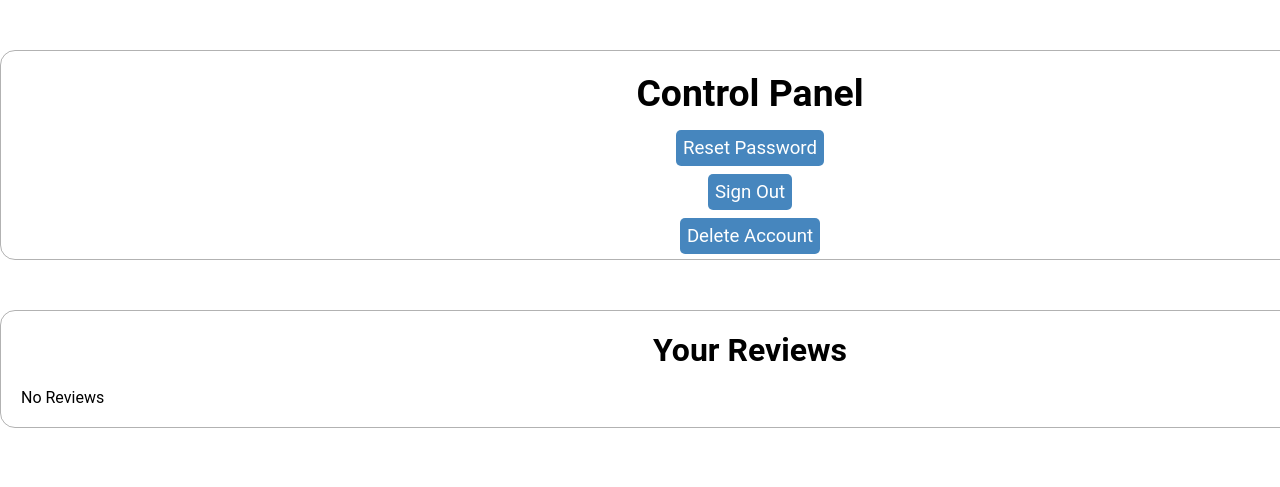
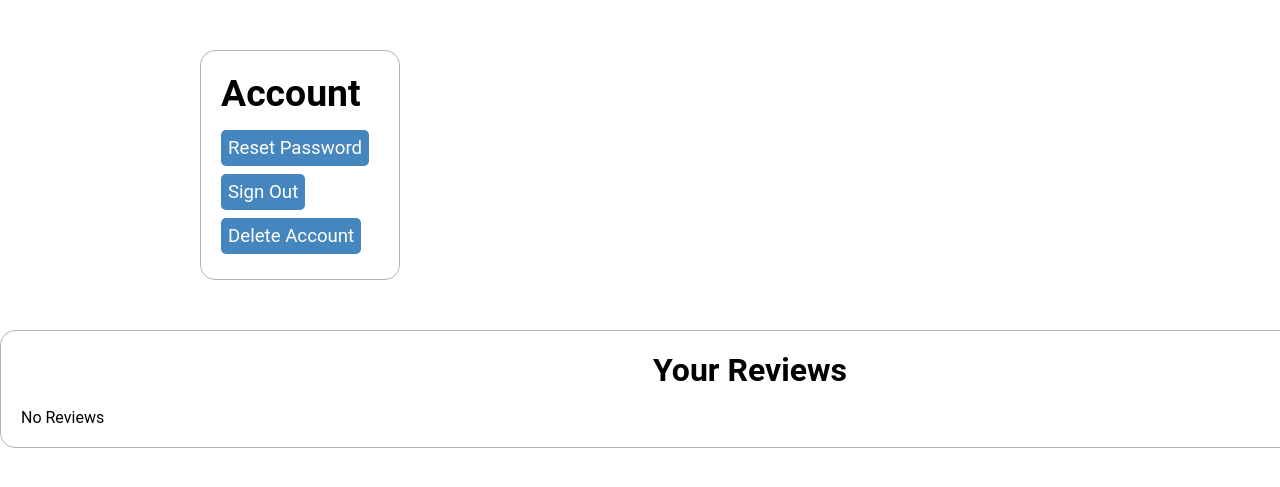
Before and after one commit to J-Hassel/FlightTrackinator3000, a PHP site: page /account.php in a window 1280 px wide; the page is wider, and only the part inside the window is pictured. Shown: the part 80-567 px from the top of that part. Run offline with PHP 8.4, Linux system fonts and the light colour scheme; a user stored in the database is signed in; data comes from the database, SQL or seed files in the repository; some libraries are stand-ins or nearby versions.

Commit message:
more styling

```diff
--- a/website/account.php
+++ b/website/account.php
@@ -62,14 +62,13 @@ function printReview($username) {
             .controls
             {
                 border: 1px solid rgba(0,0,0,.3);
-                width: 1500px;
-                height: 210px;
-                margin: 0 auto;
+                width: 200px;
+                height: 230px;
                 margin-top: 50px;
                 padding: 20px;
                 border-radius: 15px;
-
-                text-align: center;
+                margin-left: 200px;
+                text-align: left;
                 font-family: 'Roboto', sans-serif;
                 font-size: 14pt;
             }
@@ -108,7 +107,7 @@ function printReview($username) {
     </head>
     <body>
             <div class="controls">
-                <h1>Control Panel</h1><br>
+                <h1>Account</h1><br>
                 <a class="btn" href='reset-password.php'>Reset Password</a><br><br>
                 <a class="btn" href="logout.php">Sign Out</a>
                 <br><br>
```
